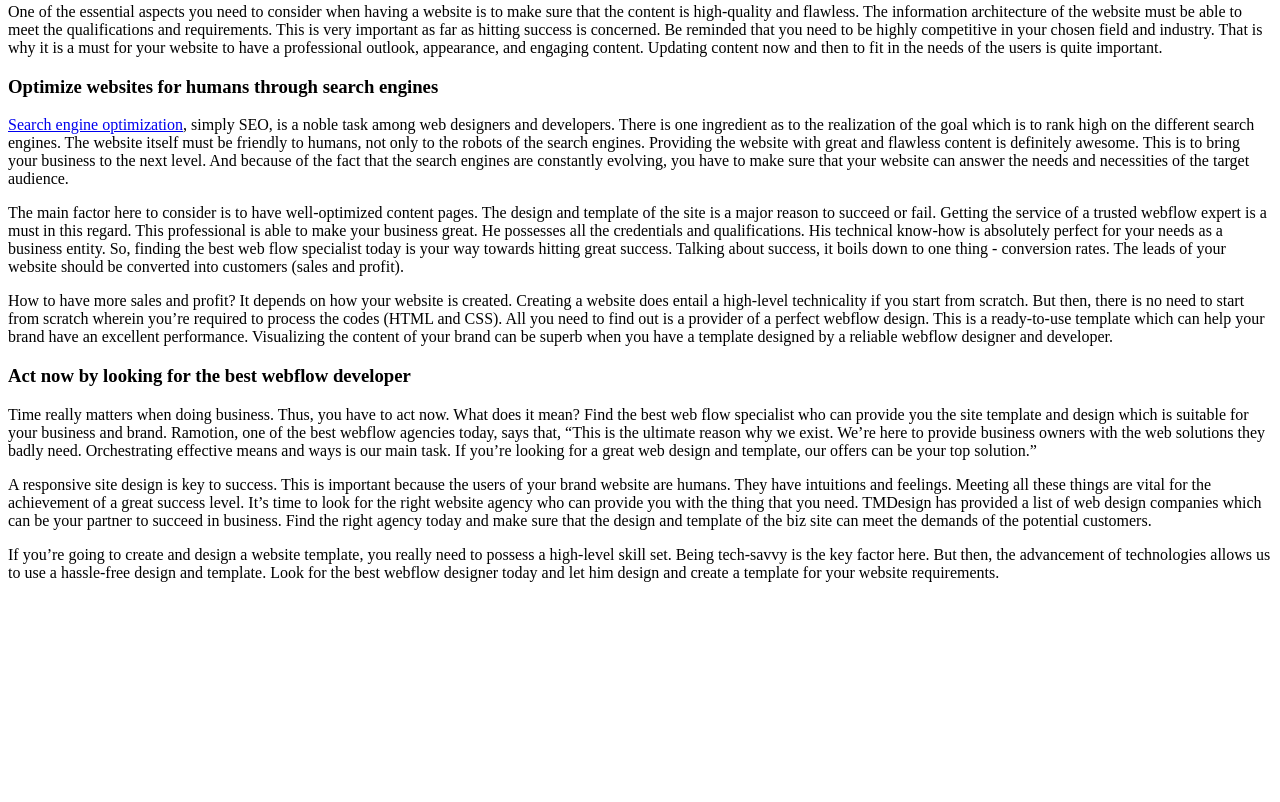
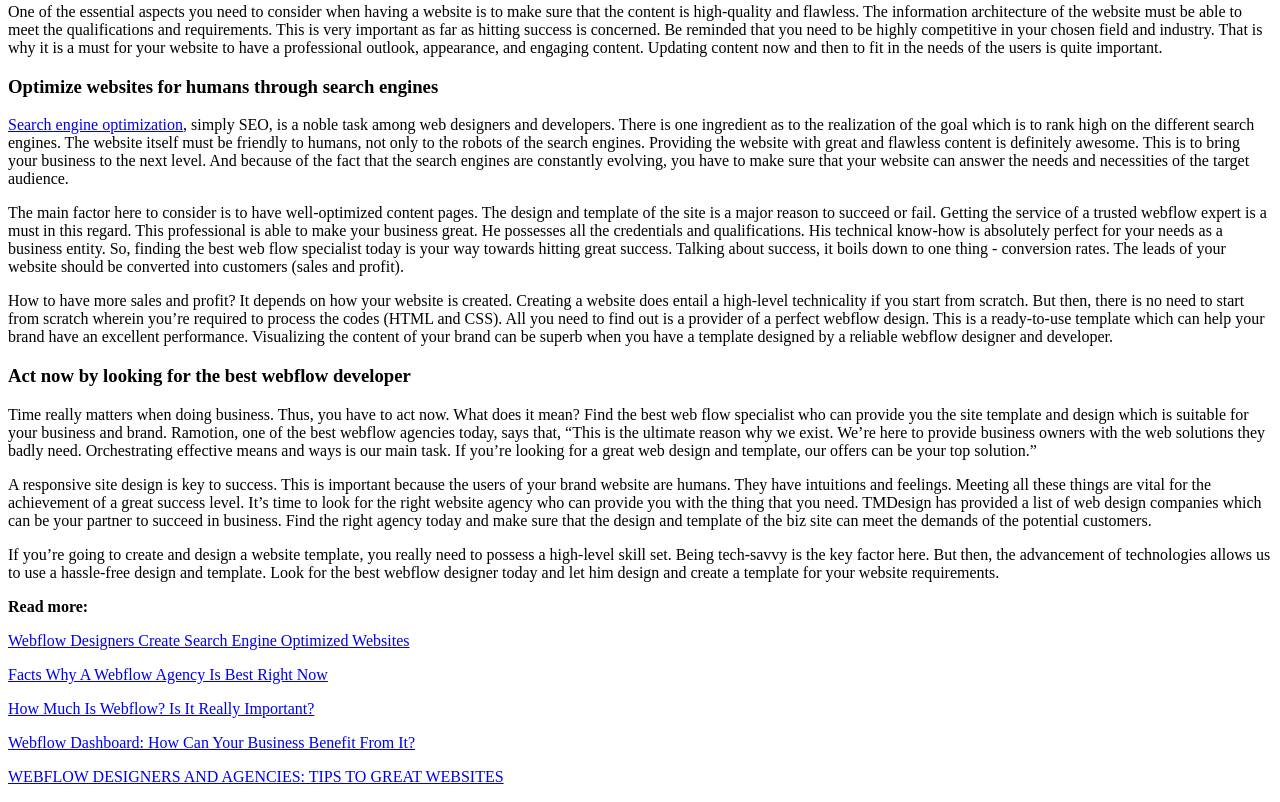
Before and after one commit to sergeyoblyakov/webflow-developer, a plain HTML site: page index.html in a window 1280 px wide. Shown: the part 592-1394 px from the top of the page. Before the commit the page ends 1190 px from the top, so only its background shows below. Drawn offline with Linux system fonts and the light colour scheme.

Commit message:
Update index.html

```diff
--- a/index.html
+++ b/index.html
@@ -24,5 +24,12 @@
 <p>Time really matters when doing business. Thus, you have to act now. What does it mean? Find the best web flow specialist who can provide you the site template and design which is suitable for your business and brand. Ramotion, one of the best webflow agencies today, says that, “This is the ultimate reason why we exist. We’re here to provide business owners with the web solutions they badly need. Orchestrating effective means and ways is our main task. If you’re looking for a great web design and template, our offers can be your top solution.”</p>
 <p>A responsive site design is key to success. This is important because the users of your brand website are humans. They have intuitions and feelings. Meeting all these things are vital for the achievement of a great success level. It’s time to look for the right website agency who can provide you with the thing that you need. TMDesign has provided a list of web design companies which can be your partner to succeed in business. Find the right agency today and make sure that the design and template of the biz site can meet the demands of the potential customers.</p>
 <p>If you’re going to create and design a website template, you really need to possess a high-level skill set. Being tech-savvy is the key factor here. But then, the advancement of technologies allows us to use a hassle-free design and template. Look for the best webflow designer today and let him design and create a template for your website requirements.</p>
- </body>
+
+<p><b>Read more:</b></p>
+  <p><a href="http://theymakedesign.wikidot.com/webflow-designers-creating-website">Webflow Designers Create Search Engine Optimized Websites</a></p>
+  <p><a href="https://web-development-journal-28.webself.net/webflow-agency">Facts Why A Webflow Agency Is Best Right Now</a></p>
+  <p><a href="http://design--news.eklablog.com/how-much-is-webflow-is-it-really-important-a204346202">How Much Is Webflow? Is It Really Important?</a></p>
+  <p><a href="https://slides.com/theymakedesign/webflow-dashboard">Webflow Dashboard: How Can Your Business Benefit From It?</a></p>
+  <p><a href="https://5dd6d7c29f479.site123.me/blog/webflow-designers-and-agencies-tips-to-great-websites">WEBFLOW DESIGNERS AND AGENCIES: TIPS TO GREAT WEBSITES</a></p>
+  </body>
 </html>
```
